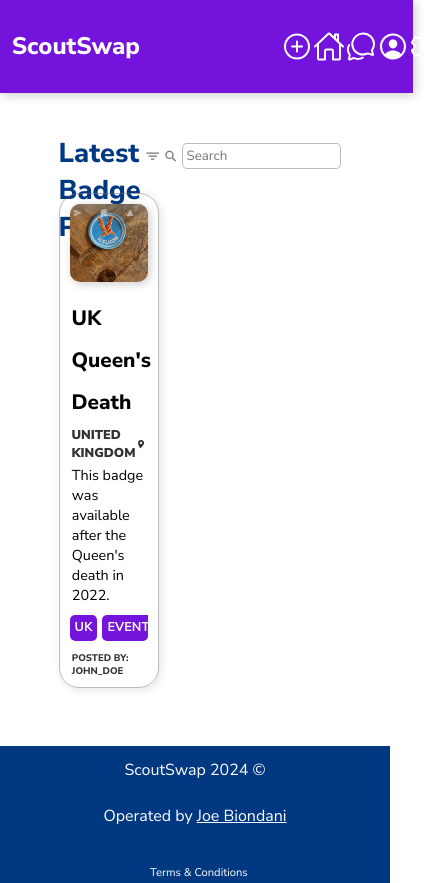
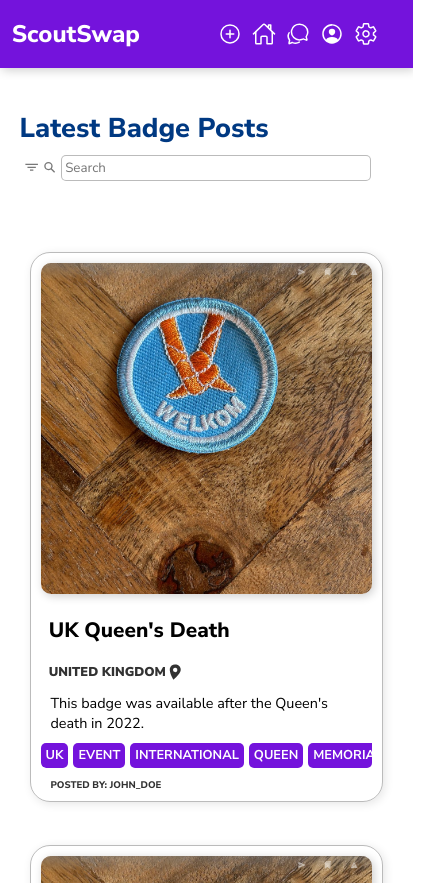
Before and after one commit to Joe-Biondani/Badge-Trading, a plain HTML site: page feed/index.html in a window 390 px wide. Shown: the top 883 px of the page, 441 px wide, since content can reach past the window. Drawn offline with nearby package versions, Linux system fonts and the light colour scheme; files that its build step writes are made by us from their sources.

Commit message:
Better mobile support

```diff
--- a/feed/index.html
+++ b/feed/index.html
@@ -13,7 +13,7 @@
     <div class="header-wrapper">
         <div class="left-wrapper">
             <h1 class="website-title" id="header-web-title">ScoutSwap</h1>
-            <span class="new-bdg-btn"></ion-icon></span>
+            <span aria-hidden="true" class="new-bdg-btn"></ion-icon></span>
         </div>
 
         <div class="right-wrapper">
@@ -21,7 +21,7 @@
                 <span><ion-icon name="add-circle-outline"></ion-icon></span>
             </div>
             <div class="nav-item">
-                <a><ion-icon name="home-outline"></ion-icon></a>
+                <a href="/feed/index.html"><ion-icon name="home-outline"></ion-icon></a>
             </div>
             <div class="nav-item">
                 <a><ion-icon name="chatbubbles-outline"></ion-icon></a>
@@ -41,10 +41,76 @@
         <div class="search-bar">
             <button><ion-icon name="filter-sharp"></ion-icon></button>
             <button><ion-icon name="search-sharp"></ion-icon></button>
-            <input type="text" name="search" id="search" placeholder="Search">
+            <input aria-hidden="true" type="text" name="search" id="search" placeholder="Search">
         </div>
     </div>
         <ul class="feed" id="feed">
+            <li class="feed-item">
+                <div class="actions">
+                    <button><ion-icon name="send-sharp"></ion-icon></button>
+                    <button><ion-icon name="bookmarks-sharp"></ion-icon></button>
+                    <button class="report-btn"><ion-icon name="warning-sharp"></ion-icon></button>
+                </div>
+                <img src="../IMG-20240827-WA0078.jpg">
+                <span class="badge-name">UK Queen's Death</span>
+                <div class="country">
+                    <span> united kingdom</span>
+                    <ion-icon name="location-sharp"></ion-icon>
+                </div>
+                <span class="badge-info">This badge was available after the Queen's death in 2022.</span>
+                <div class="tags">
+                    <span class="tag">UK</span>
+                    <span class="tag">EVENT</span>
+                    <span class="tag">INTERNATIONAL</span>
+                    <span class="tag">QUEEN</span>
+                    <span class="tag">MEMORIAL</span>
+                </div>
+                <span class="posted-by">posted by: john_doe</span>
+            </li>
+            <li class="feed-item">
+                <div class="actions">
+                    <button><ion-icon name="send-sharp"></ion-icon></button>
+                    <button><ion-icon name="bookmarks-sharp"></ion-icon></button>
+                    <button class="report-btn"><ion-icon name="warning-sharp"></ion-icon></button>
+                </div>
+                <img src="../IMG-20240827-WA0078.jpg">
+                <span class="badge-name">UK Queen's Death</span>
+                <div class="country">
+                    <span> united kingdom</span>
+                    <ion-icon name="location-sharp"></ion-icon>
+                </div>
+                <span class="badge-info">This badge was available after the Queen's death in 2022.</span>
+                <div class="tags">
+                    <span class="tag">UK</span>
+                    <span class="tag">EVENT</span>
+                    <span class="tag">INTERNATIONAL</span>
+                    <span class="tag">QUEEN</span>
+                    <span class="tag">MEMORIAL</span>
+                </div>
+                <span class="posted-by">posted by: john_doe</span>
+            </li>
+            <li class="feed-item">
+                <div class="actions">
+                    <button><ion-icon name="send-sharp"></ion-icon></button>
+                    <button><ion-icon name="bookmarks-sharp"></ion-icon></button>
+                    <button class="report-btn"><ion-icon name="warning-sharp"></ion-icon></button>
+                </div>
+                <img src="../IMG-20240827-WA0078.jpg">
+                <span class="badge-name">UK Queen's Death</span>
+                <div class="country">
+                    <span> united kingdom</span>
+                    <ion-icon name="location-sharp"></ion-icon>
+                </div>
+                <span class="badge-info">This badge was available after the Queen's death in 2022.</span>
+                <div class="tags">
+                    <span class="tag">UK</span>
+                    <span class="tag">EVENT</span>
+                    <span class="tag">INTERNATIONAL</span>
+                    <span class="tag">QUEEN</span>
+                    <span class="tag">MEMORIAL</span>
+                </div>
+                <span class="posted-by">posted by: john_doe</span>
+            </li>
             <li class="feed-item">
                 <div class="actions">
                     <button><ion-icon name="send-sharp"></ion-icon></button>
--- a/feed/style.css
+++ b/feed/style.css
@@ -59,6 +59,13 @@ body {
 
 .header-wrapper>.right-wrapper>.nav-item>a {
     height: var(--header-height);
+    color: #fff;
+    text-decoration: none;
+    transition: all 0.2s ease;
+}
+
+.header-wrapper>.right-wrapper>.nav-item>a:hover {
+    color: rgb(200,200,200);
 }
 
 .header-wrapper>.right-wrapper>.nav-item>a>ion-icon {
@@ -280,3 +287,93 @@ body {
     display: block;
     text-transform: uppercase;
 }
+
+@media (max-width:600px)  {
+    html {
+        --header-height: 4vh;
+    }
+
+    .header-wrapper>.left-wrapper {
+        width: 30%;
+        float: left;
+        display: flex;
+        flex-direction: row;
+        align-items: center;
+        height: var(--header-height);
+    }
+
+    .header-wrapper>.left-wrapper>h1 {
+        font-size: 1.5rem;
+        font-weight: 800;
+    }
+
+    .header-wrapper>.right-wrapper {
+        width: 40%;
+        float: right;
+        display: flex;
+        flex-direction: row;
+        align-items: center;
+        justify-content: right;
+        padding-right: 6vw;
+        line-height: var(--header-height);
+    }
+
+    .header-wrapper>.right-wrapper>.new-bdg-btn>span>ion-icon {
+        font-size: 1.5rem;
+    }
+
+    .header-wrapper>.right-wrapper>.nav-item>a {
+        margin-left: 10px;
+    }
+
+    .header-wrapper>.right-wrapper>.nav-item>a>ion-icon {
+        font-size: 1.5rem;
+    }
+
+    .main-wrapper {
+        width: 90vw;
+        margin-left: 5vw;
+    }
+
+    .main-wrapper>.top {
+        --top-height: 15vh;
+
+        height: var(--top-height);
+        display: block;
+    }
+
+    .main-wrapper>.top>.latest-title {
+        height: var(--top-height);
+        text-align: center;
+        width: 90vw;
+        font-size: 1.7rem;
+        font-weight: 800;
+        /* margin-left: -5vw; */
+        margin-bottom: 0;
+    }
+
+    .main-wrapper>.top>.search-bar {
+        height: 5vh;
+        /* margin-right: -5vw; */
+        padding: 0;
+        margin-top: 0;
+        display: flex;
+        width: 90vw;
+        align-items: center;
+        justify-content: space-evenly;
+    }
+
+    .main-wrapper>.top>.search-bar>input {
+        width: 100%;
+    }
+
+    .main-wrapper>.feed {
+        width: 90vw;
+        padding: 0;
+        display: grid;
+        margin-left: 10px;
+        grid-template-columns: repeat(1, 1fr);
+
+        --feed-item-size: calc(90vw - 20px);
+    }
+}
```
